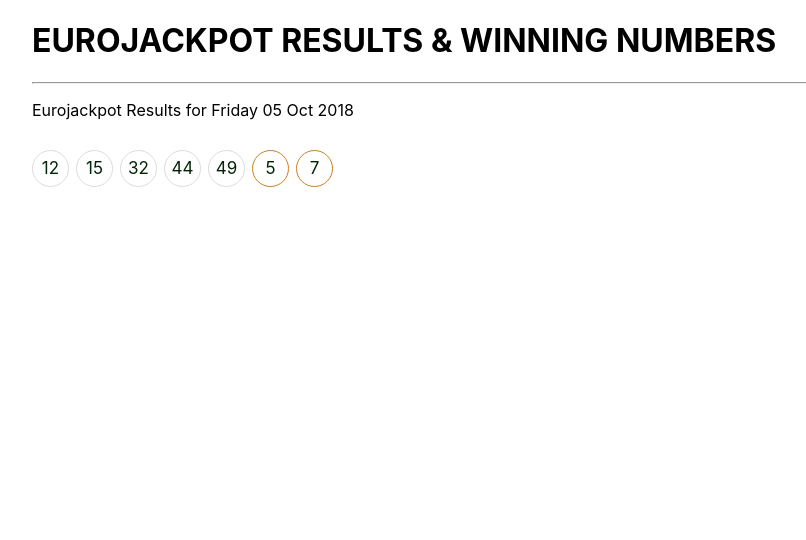
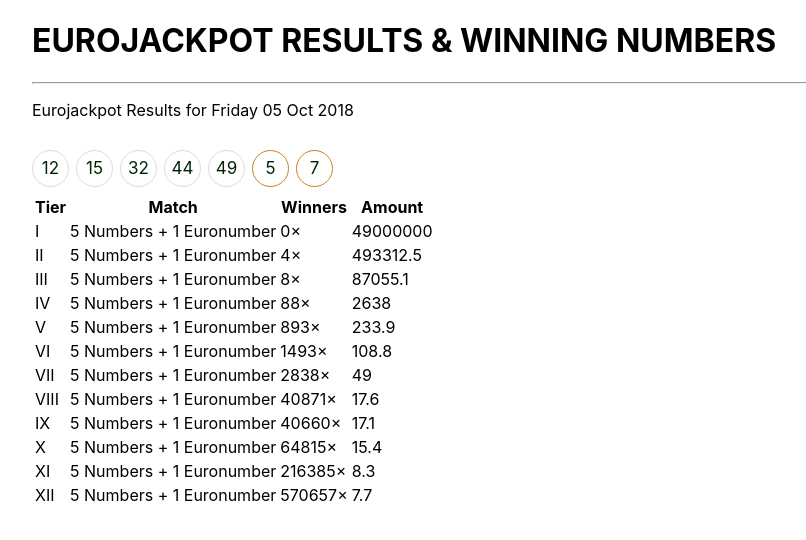
Before and after one commit to mgascam/mg-lo-land, a React (Create React App) app: page / in a window 1280 px wide. Shown: the top 540 px of the page, without its empty margins (158-964 px from the left). Built offline with nearby package versions, Linux system fonts and the light colour scheme.

Commit message:
Odds table. no formatting

```diff
--- a/src/components/EuroJackpotResults.js
+++ b/src/components/EuroJackpotResults.js
@@ -1,6 +1,7 @@
 import React, { Component } from 'react';
 import LatestResultsTitle from './LatestResultsTitle';
 import WinningNumbers from './WinningNumbers';
+import OddsTable from './OddsTable';
 import results from '../results.json';
 
 class EuroJackpotResults extends Component {
@@ -23,6 +24,9 @@
                     <LatestResultsTitle lastDate={this.state.results.last.date} />
                     <WinningNumbers numbers={this.state.results.last.numbers}
                                     euroNumbers={this.state.results.last.euroNumbers} />
+                    <div>
+                        <OddsTable odds={this.state.results.last.odds} />
+                    </div>
                 </div>
             );
         } else {
--- /dev/null
+++ b/src/components/OddsTable.js
@@ -0,0 +1,52 @@
+import React from 'react';
+import tiers from './tiers.json';
+
+function sortRanks(a, b) {
+    // Extract the number of the rank
+    // This regular exp mathes i.e. rank10
+    const regex = /rank([0-9]+)/;
+    const left = parseInt(regex.exec(a[0])[1]); // first capturing groupt i.e. 10
+    const right = parseInt(regex.exec(b[0])[1]);
+    if (left < right) {
+        return -1;
+    }
+    if (left > right) {
+        return 1;
+    }
+    return 0;
+}
+
+export default ({odds}) => {
+    const oddsList = Object.entries(odds)
+        .sort(sortRanks)
+        .filter(odd => odd[0] !== 'rank0')
+        .map((odd) => {
+            console.log(odd);
+            const { tier, match } = tiers[odd[0]];
+            const { prize, winners } = odd[1];
+            return (
+                <tr key={odd[0]}>
+                    <td>{tier}</td>
+                    <td>{match}</td>
+                    <td>{winners}&times;</td>
+                    <td>{prize / 100}</td>
+                </tr>
+            )
+        });
+
+    return (
+        <table>
+            <thead>
+                <tr>
+                    <th>Tier</th>
+                    <th>Match</th>
+                    <th>Winners</th>
+                    <th>Amount</th>
+                </tr>
+            </thead>
+            <tbody>
+                {oddsList}
+            </tbody>
+        </table>
+    );
+}
--- /dev/null
+++ b/src/components/tiers.json
@@ -0,0 +1 @@
+{"rank1":{"tier":"I","match":"5 Numbers + 1 Euronumber"},"rank2":{"tier":"II","match":"5 Numbers + 1 Euronumber"},"rank3":{"tier":"III","match":"5 Numbers + 1 Euronumber"},"rank4":{"tier":"IV","match":"5 Numbers + 1 Euronumber"},"rank5":{"tier":"V","match":"5 Numbers + 1 Euronumber"},"rank6":{"tier":"VI","match":"5 Numbers + 1 Euronumber"},"rank7":{"tier":"VII","match":"5 Numbers + 1 Euronumber"},"rank8":{"tier":"VIII","match":"5 Numbers + 1 Euronumber"},"rank9":{"tier":"IX","match":"5 Numbers + 1 Euronumber"},"rank10":{"tier":"X","match":"5 Numbers + 1 Euronumber"},"rank11":{"tier":"XI","match":"5 Numbers + 1 Euronumber"},"rank12":{"tier":"XII","match":"5 Numbers + 1 Euronumber"}}
```
